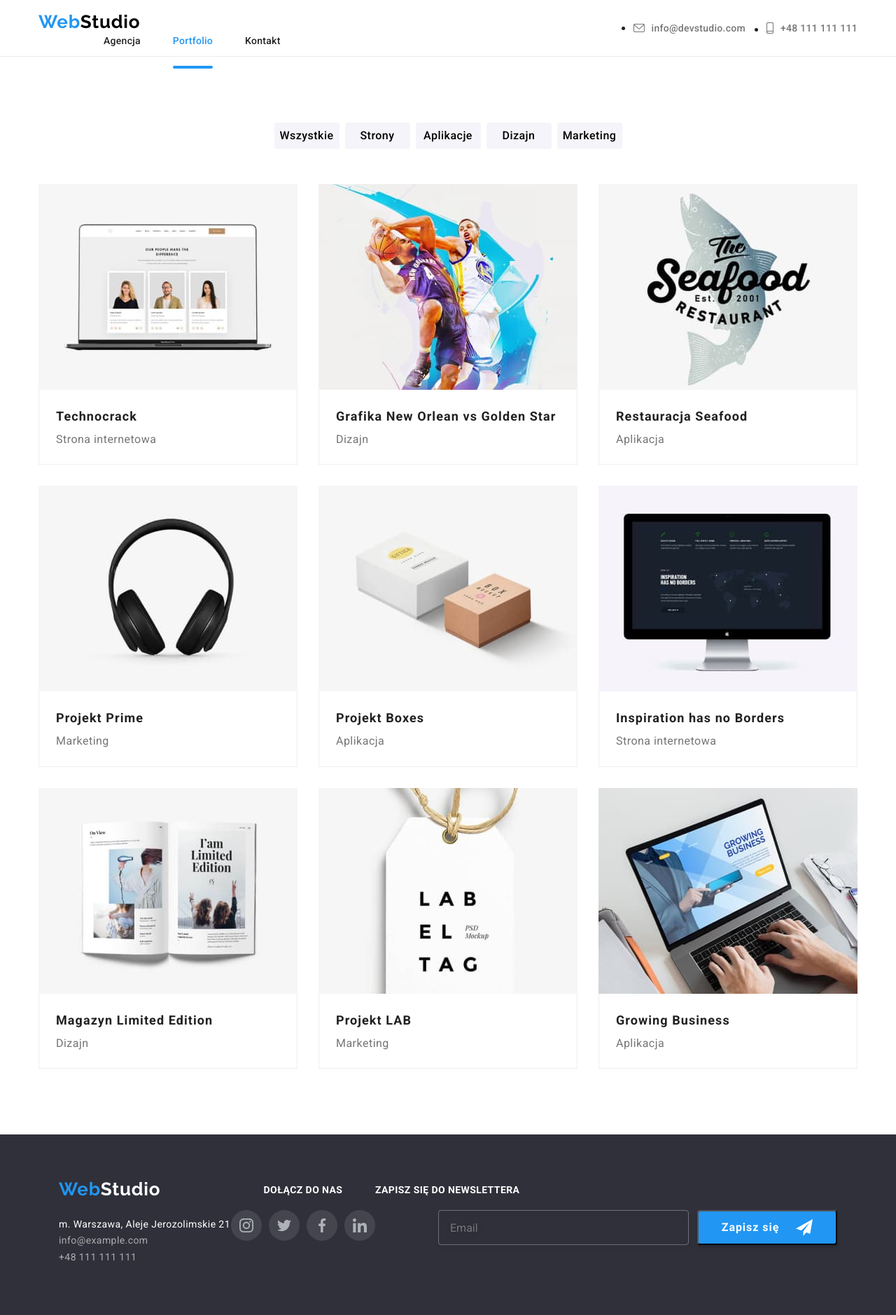
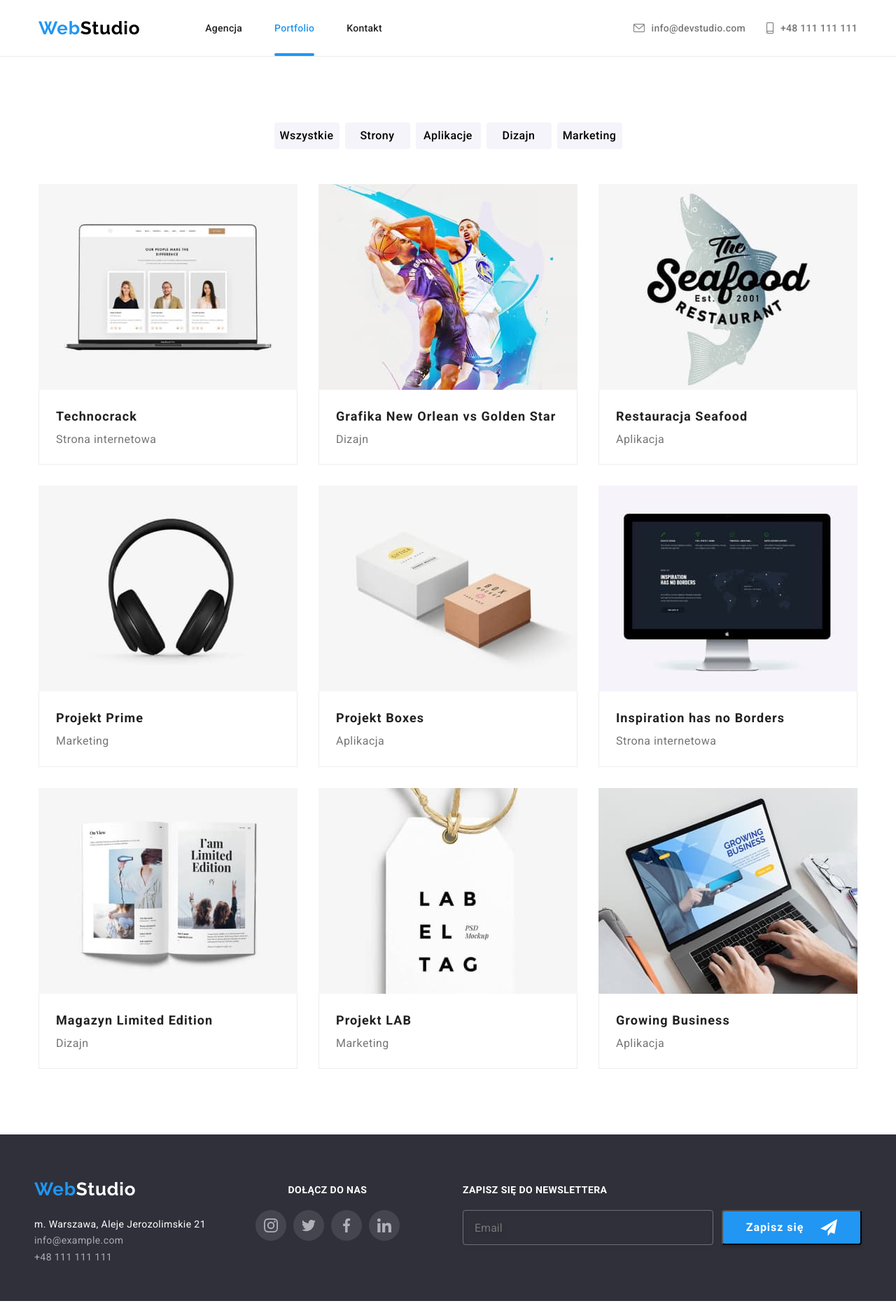
Before and after one commit to bartek1190/goit-markup-hw-08, a plain HTML site: page portfolio.html in a window 1280 px wide. Shown: the whole page at 70% size. Drawn offline with nearby package versions, Linux system fonts and the light colour scheme.

Commit message:
portfolio header and footer copy

```diff
--- a/portfolio.html
+++ b/portfolio.html
@@ -22,12 +22,19 @@
   </head>
   <body>
     <header class="page-header">
-      <div class="container">
-        <div class="page-header__flex-container">
-          <div class="page-header__gap-container">
+      <div class="page-header__flex-container container">
         <a class="logo" href="./index.html">
           <span class="logo__title">Web</span>Studio
         </a>
+        <button
+          class="page-header__hamburger js-open-menu"
+          aria-expanded="false"
+          aria-controls="mobile-menu"
+        >
+          <svg width="24" height="16">
+            <use href="./images/icons.svg#icon-menu"></use>
+          </svg>
+        </button>
         <nav class="navigation">
           <ul class="navigation__menu-list">
             <li>
@@ -43,10 +50,8 @@
             <li><a class="navigation__link" href="#">Kontakt</a></li>
           </ul>
         </nav>
-          </div>
-          <nav>
-            <ul class="contakt">
-              <li>
+        <nav class="page-header__contakt">
+          <div class="contakt">
             <span class="contakt__title"
               ><a class="contakt__link" href="mailto:info@devstudio.com">
                 <svg class="contakt__icon" width="16" height="12">
@@ -55,8 +60,7 @@
                 info@devstudio.com
               </a>
             </span>
-              </li>
-              <li>
+
             <span class="contakt__title"
               ><a class="contakt__link" href="tel:+48111111111">
                 <svg class="contakt__icon" width="10" height="16">
@@ -65,10 +69,8 @@
                 +48 111 111 111</a
               ></span
             >
-              </li>
-            </ul>
+          </div>
         </nav>
-        </div>
       </div>
     </header>
     <section>
@@ -324,11 +326,13 @@
     </section>
     <footer class="page-footer">
       <section class="container page-footer__section page-footer__flexible">
-        <section>
-          <a class="logo">
+        <div class="page-footer__flex-again">
+          <section class="page-footer__flex-all">
+            <a class="logo logo--align-center">
               <span class="logo__title">Web</span
               ><span class="logo__title--accent">Studio</span>
             </a>
+
             <address class="page-footer__addresss">
               <ul class="address">
                 <li class="address__item">
@@ -351,7 +355,7 @@
               </ul>
             </address>
           </section>
-        <section>
+          <section class="page-footer__join-to-us">
             <h2 class="widget__heading">Dołącz do nas</h2>
             <ul class="widget">
               <li class="social-media__item widget__item">
@@ -376,9 +380,12 @@
               </li>
             </ul>
           </section>
+        </div>
         <section>
           <form name="newsletter" class="newsletter">
-            <label for="user_email" class="widget__heading newsletter__label"
+            <label
+              for="user_email"
+              class="newsletter__heading newsletter__label"
               >Zapisz się do newslettera</label
             >
             <div class="newsletter__div-flexible">
--- a/sass/components/_page-banner.scss
+++ b/sass/components/_page-banner.scss
@@ -1,8 +1,7 @@
 .page-banner {
   max-width: 480px;
   height: 400px;
-  background: $page-banner-color url(../images/bgmobile@x1.jpg) no-repeat 50%
-    50% / cover;
+  background: url(../images/bgmobile@x1.jpg) no-repeat 50% 50% / cover;
   @media (min-device-pixel-ratio: 2),
     (min-resolution: 192dpi),
     (min-resolution: 2dppx) {
```
Also changed, not shown: css/main.min.css, 1 other file. Lines whose indentation alone changed are shown as unchanged.
